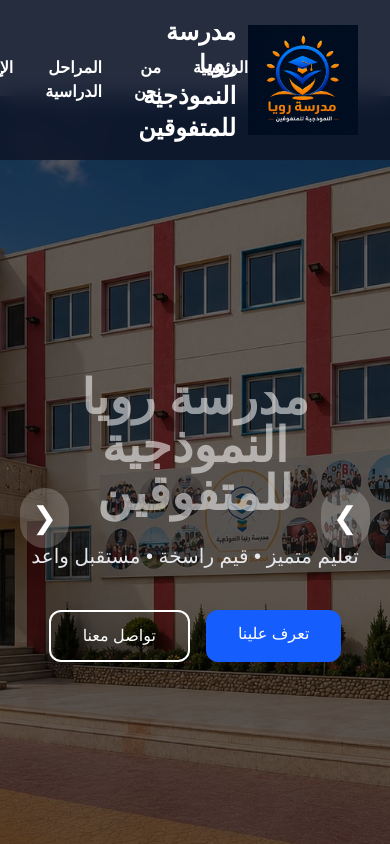
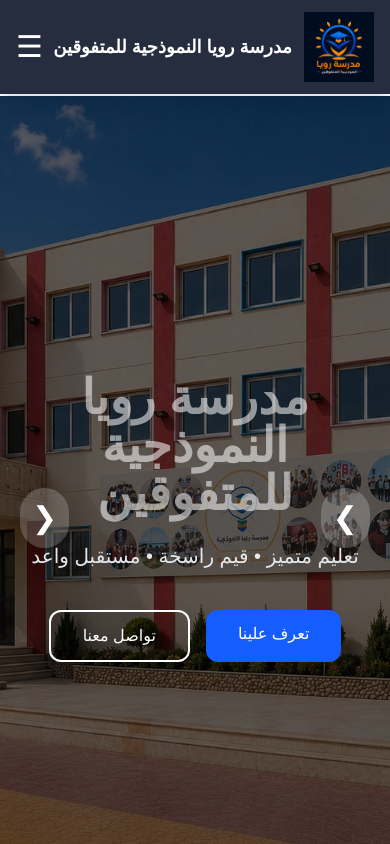
Before and after one commit to horrow22x-bit/rooya-school, a Next.js app: page / in a window 390 px wide. Shown: the top 844 px of the page. Built offline with nearby package versions, Linux system fonts and the light colour scheme.

Commit message:
Responsive navbar for mobile

```diff
--- a/app/components/Navbar.tsx
+++ b/app/components/Navbar.tsx
@@ -1,24 +1,35 @@
+"use client";
+
+import { useState } from "react";
 import Link from "next/link";
 import Image from "next/image";
 
 export default function Navbar() {
+  const [isOpen, setIsOpen] = useState(false);
+
+  const closeMenu = () => setIsOpen(false);
+
   return (
-    <nav className="fixed top-0 left-0 w-full bg-slate-900/90 backdrop-blur-md z-50">
-      <div className="max-w-7xl mx-auto flex justify-between items-center px-8 py-4">
+    <nav className="fixed top-0 left-0 w-full bg-slate-900/90 backdrop-blur-md z-50 shadow-lg">
+      <div className="max-w-7xl mx-auto flex items-center justify-between px-4 md:px-8 py-3">
 
+        {/* Logo */}
         <Link href="/" className="flex items-center gap-3">
           <Image
             src="/logo.png"
             alt="ROYA School"
-            width={120}
-            height={120}
+            width={70}
+            height={70}
+            className="md:w-[90px] md:h-[90px]"
           />
-          <span className="text-white text-2xl font-bold">
+
+          <span className="text-white font-bold text-lg md:text-2xl leading-tight">
             مدرسة رويا النموذجية للمتفوقين
           </span>
         </Link>
 
-        <div className="flex gap-8 text-white font-semibold">
+        {/* Desktop Menu */}
+        <div className="hidden md:flex gap-8 text-white font-semibold">
           <Link href="/">الرئيسية</Link>
           <Link href="/about">من نحن</Link>
           <Link href="/stages">المراحل الدراسية</Link>
@@ -27,7 +38,43 @@
           <Link href="/contact">تواصل معنا</Link>
         </div>
 
+        {/* Mobile Button */}
+        <button
+          onClick={() => setIsOpen(!isOpen)}
+          className="md:hidden text-white text-3xl"
+        >
+          ☰
+        </button>
       </div>
+
+      {/* Mobile Menu */}
+      {isOpen && (
+        <div className="md:hidden bg-slate-900 text-white flex flex-col text-center py-4 space-y-4 font-semibold">
+          <Link href="/" onClick={closeMenu}>
+            الرئيسية
+          </Link>
+
+          <Link href="/about" onClick={closeMenu}>
+            من نحن
+          </Link>
+
+          <Link href="/stages" onClick={closeMenu}>
+            المراحل الدراسية
+          </Link>
+
+          <Link href="/announcements" onClick={closeMenu}>
+            الإعلانات
+          </Link>
+
+          <Link href="/jobs" onClick={closeMenu}>
+            الوظائف
+          </Link>
+
+          <Link href="/contact" onClick={closeMenu}>
+            تواصل معنا
+          </Link>
+        </div>
+      )}
     </nav>
   );
 }
```
